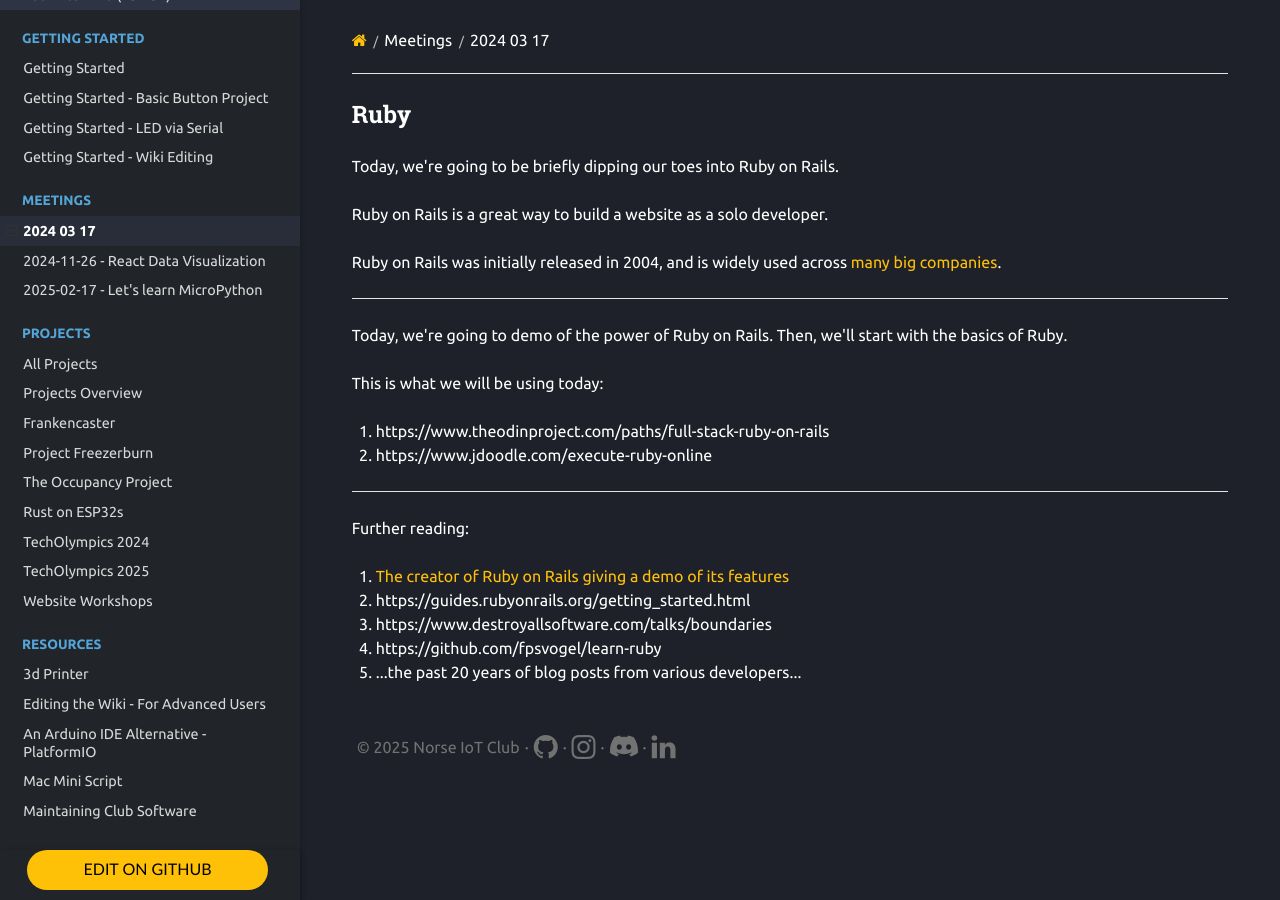
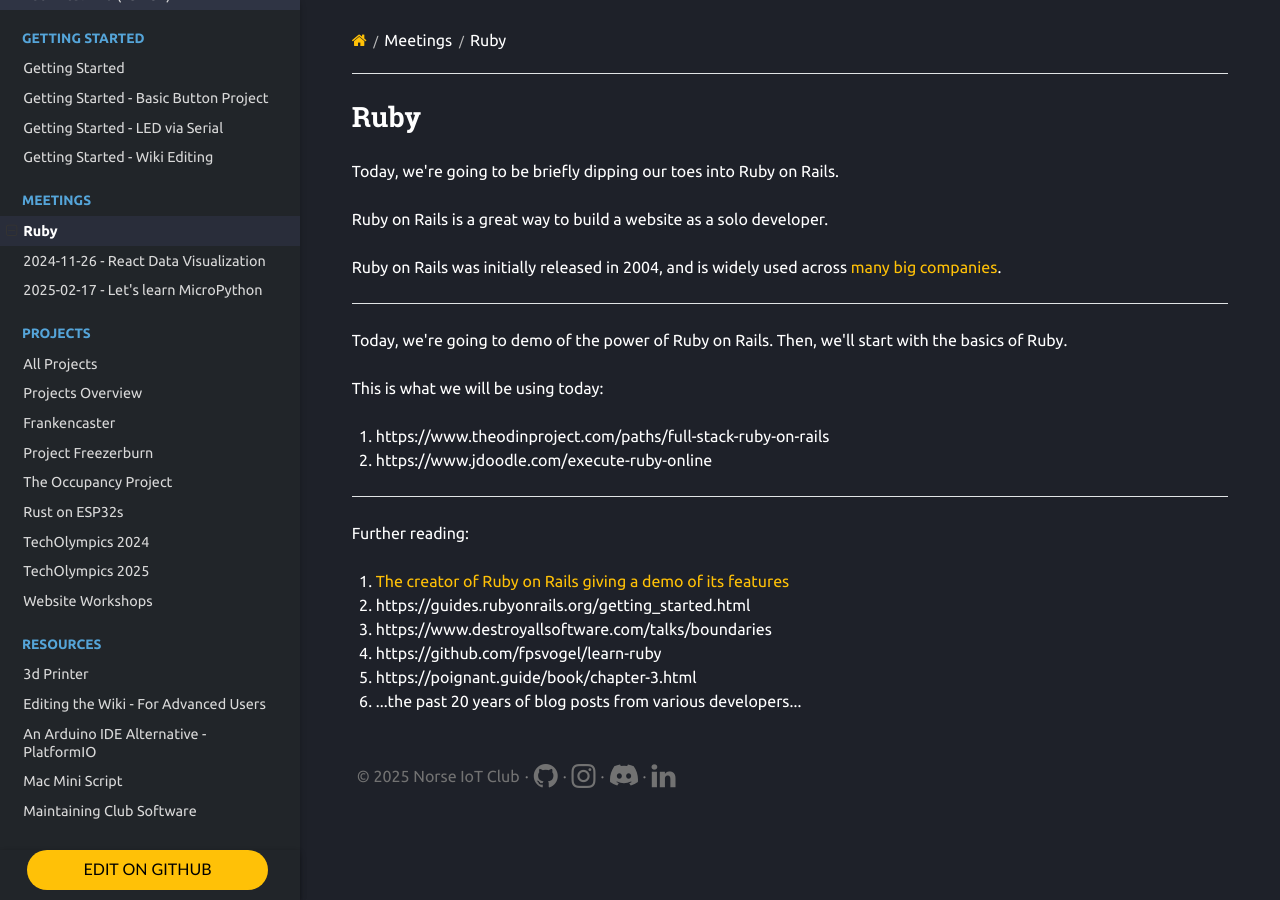
Before and after one commit to Norse-IoT/Wiki, an MkDocs documentation site: the page built from docs/meetings/2024-03-17.md, in a window 1280 px wide. Built offline with MkDocs 1.6.1, drawn with Linux system fonts in a browser that asks for light colours; nearby versions of some CDN libraries.

Commit message:
Update 2024-03-17.md

```diff
--- a/docs/meetings/2024-03-17.md
+++ b/docs/meetings/2024-03-17.md
@@ -1,4 +1,4 @@
-## Ruby
+# Ruby
 
 Today, we're going to be briefly dipping our toes into Ruby on Rails.
 
```
Also changed, not shown: other parts of docs/meetings/2024-03-17.md (+1 -0 lines).
